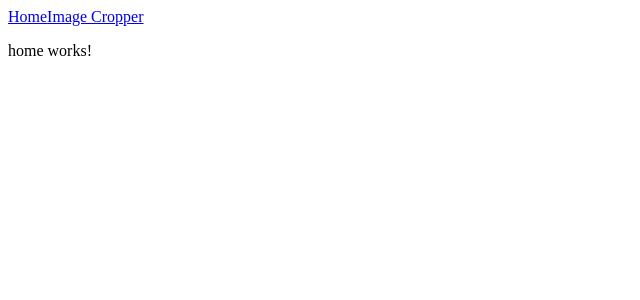
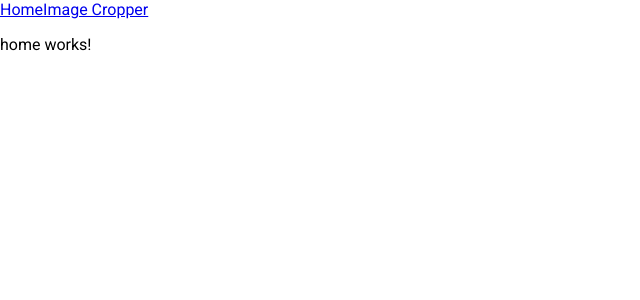
Before and after one commit to delwynpinto/practice, an Angular app: page / in a window 1280 px wide. Shown: the top 300 px of the page, without its empty margins (0-640 px from the left). Built offline with nearby package versions, Linux system fonts and the light colour scheme.

Commit message:
Added Angular Material.

```diff
--- a/angular.json
+++ b/angular.json
@@ -24,6 +24,7 @@
               "src/assets"
             ],
             "styles": [
+              "./node_modules/@angular/material/prebuilt-themes/indigo-pink.css",
               "src/styles.css"
             ],
             "scripts": []
@@ -88,6 +89,7 @@
               "src/assets"
             ],
             "styles": [
+              "./node_modules/@angular/material/prebuilt-themes/indigo-pink.css",
               "src/styles.css"
             ],
             "scripts": []
@@ -119,6 +121,7 @@
           }
         }
       }
-    }},
+    }
+  },
   "defaultProject": "practice"
 }
--- a/package.json
+++ b/package.json
@@ -1,6 +1,6 @@
 {
   "name": "practice",
-  "version": "0.0.2",
+  "version": "0.0.3",
   "scripts": {
     "ng": "ng",
     "start": "ng serve",
@@ -12,10 +12,12 @@
   "private": true,
   "dependencies": {
     "@angular/animations": "~9.0.7",
+    "@angular/cdk": "^9.2.0",
     "@angular/common": "~9.0.7",
     "@angular/compiler": "~9.0.7",
     "@angular/core": "~9.0.7",
     "@angular/forms": "~9.0.7",
+    "@angular/material": "^9.2.0",
     "@angular/platform-browser": "~9.0.7",
     "@angular/platform-browser-dynamic": "~9.0.7",
     "@angular/router": "~9.0.7",
--- a/src/app/app.module.ts
+++ b/src/app/app.module.ts
@@ -5,6 +5,7 @@
 import { HomeComponent } from './home/home.component';
 import { ImageCropperComponent } from './image-cropper/image-cropper.component';
 import { AppRoutingModule } from './app-routing.module';
+import { BrowserAnimationsModule } from '@angular/platform-browser/animations';
 
 @NgModule({
   declarations: [
@@ -14,7 +15,8 @@
   ],
   imports: [
     BrowserModule,
-    AppRoutingModule
+    AppRoutingModule,
+    BrowserAnimationsModule
   ],
   providers: [],
   bootstrap: [AppComponent]
--- a/src/index.html
+++ b/src/index.html
@@ -6,6 +6,8 @@
   <base href="/">
   <meta name="viewport" content="width=device-width, initial-scale=1">
   <link rel="icon" type="image/x-icon" href="favicon.ico">
+  <link href="https://fonts.googleapis.com/css?family=Roboto:300,400,500&display=swap" rel="stylesheet">
+  <link href="https://fonts.googleapis.com/icon?family=Material+Icons" rel="stylesheet">
 </head>
 <body>
   <app-root></app-root>
--- a/src/styles.css
+++ b/src/styles.css
@@ -1 +1,4 @@
 /* You can add global styles to this file, and also import other style files */
+
+html, body { height: 100%; }
+body { margin: 0; font-family: Roboto, "Helvetica Neue", sans-serif; }
```
Also changed, not shown: 2 other files (tests, documents, lock files or other folders).
